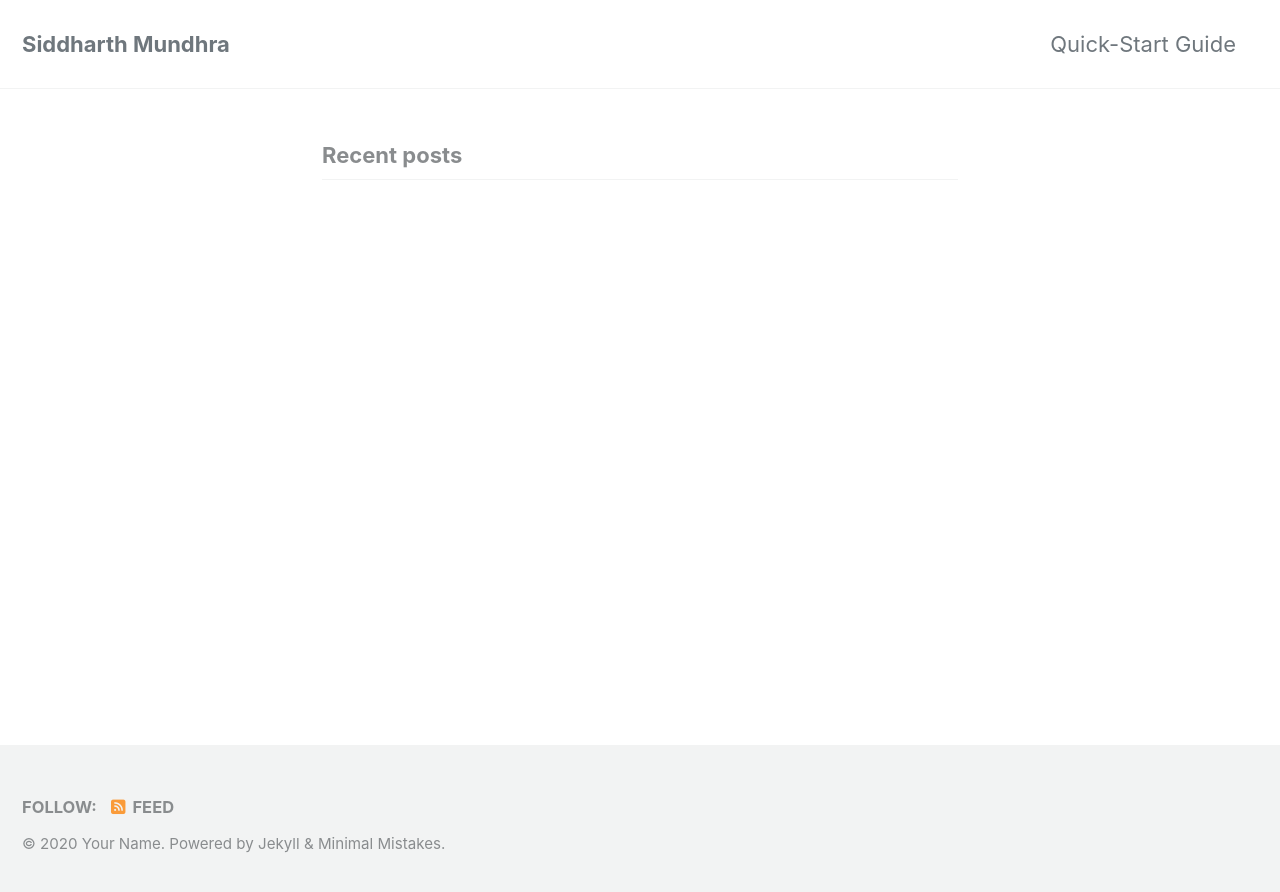
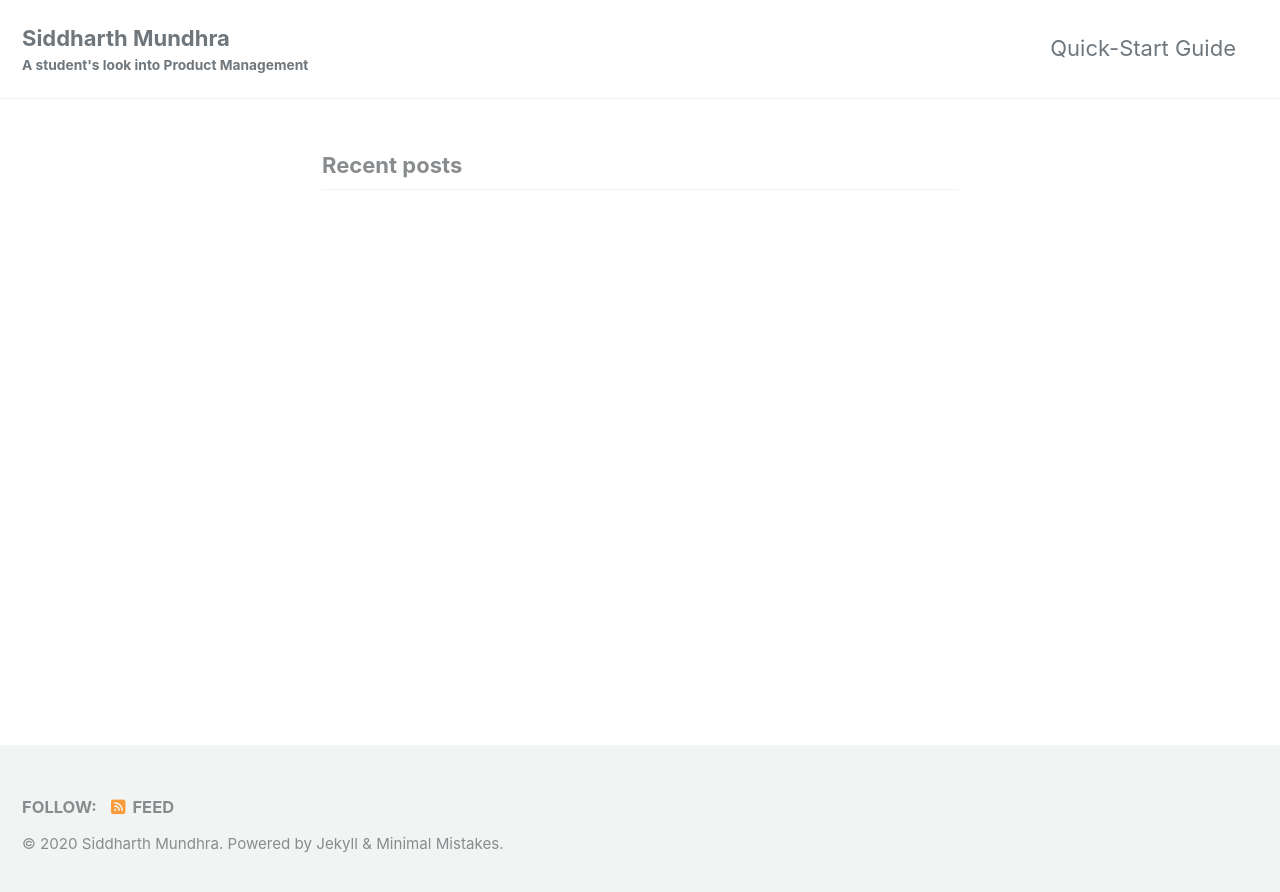
Before and after one commit to sidmundhra/sidmundhra.github.io, a Jekyll site: the page built from index.markdown, in a window 1280 px wide. Shown: the top 892 px of the page. Built offline with Jekyll 4.4.1, drawn with Linux system fonts in a browser that asks for light colours; cached includes are drawn as plain includes; nearby versions of some CDN libraries; the list of posts is cut into pages by our own code.

Commit message:
updated names and stuff

```diff
--- a/_config.yml
+++ b/_config.yml
@@ -18,11 +18,11 @@ minimal_mistakes_skin    : "default" # "air", "aqua", "contrast", "dark", "dirt"
 locale                   : "en-US"
 title                    : "Siddharth Mundhra"
 title_separator          : "-"
-subtitle                 : # site tagline that appears below site title in masthead
-name                     : "Your Name"
+subtitle                 : A student's look into Product Management
+name                     : "Siddharth Mundhra"
 description              : "An amazing website."
-url                      : # the base hostname & protocol for your site e.g. "https://mmistakes.github.io"
-baseurl                  : # the subpath of your site, e.g. "/blog"
+url                      : "sidmundhra.github.io"
+baseurl                  : "/blog"
 repository               : # GitHub username/repo-name e.g. "mmistakes/minimal-mistakes"
 teaser                   : # path of fallback teaser image, e.g. "/assets/images/500x300.png"
 logo                     : # path of logo image to display in the masthead, e.g. "/assets/images/88x88.png"
```
